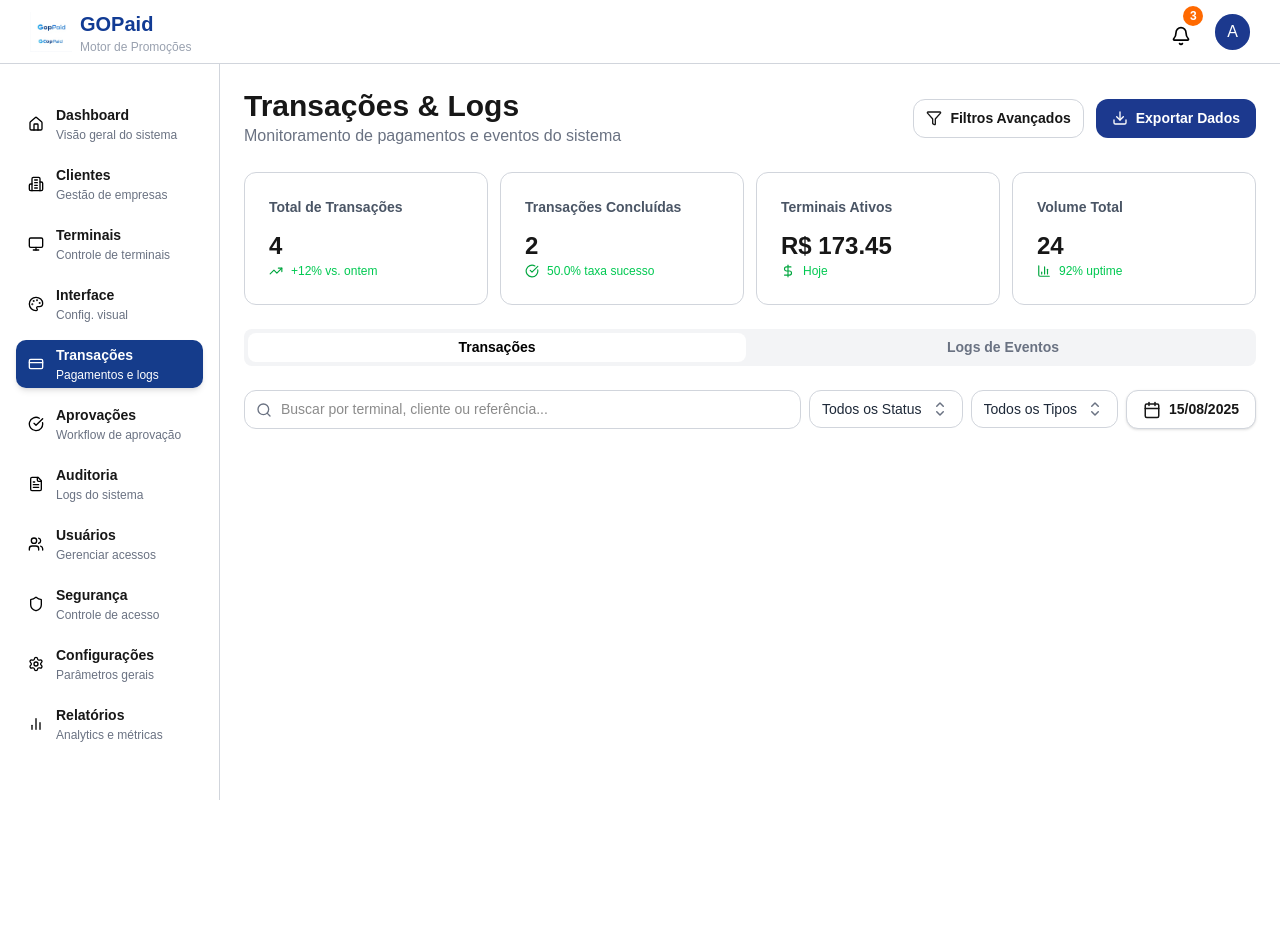
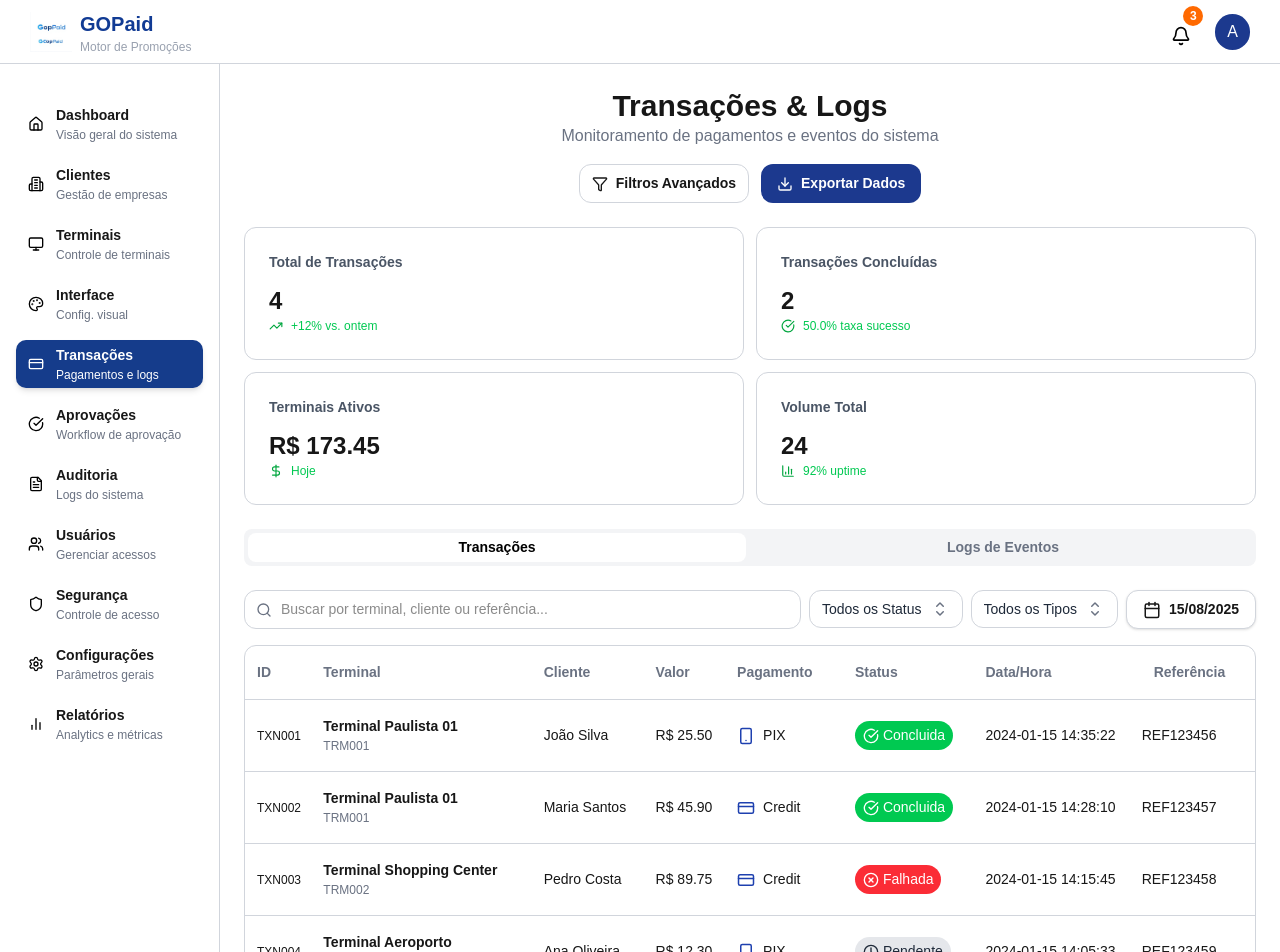
Before and after one commit to JohannPDaniel/Meu-projeto, a Next.js app: page /transacoes/transactions in a window 1280 px wide. Shown: the top 952 px of the page. Before the commit the page ends 800 px from the top, so only its background shows below. Built offline with nearby package versions, Linux system fonts and the light colour scheme.

Commit message:
fazendo a tabela da pagina de transações

```diff
--- a/src/app/transacoes/layout.tsx
+++ b/src/app/transacoes/layout.tsx
@@ -19,10 +19,10 @@ export default function Clientes({ children }: { children: React.ReactNode }) {
 	return (
 		<AppLayout>
 			{/* Cabeçalho fixo */}
-			<div className='flex items-center justify-between'>
+			<div className='flex xss:flex-col xss:gap-4 items-center justify-between'>
 				<div>
-					<h1 className='text-3xl font-bold'>Transações & Logs</h1>
-					<p className='text-md text-gray-500'>
+					<h1 className='text-3xl xss:text-center font-bold'>Transações & Logs</h1>
+					<p className='text-md xss:text-center text-gray-500'>
 						Monitoramento de pagamentos e eventos do sistema
 					</p>
 				</div>
@@ -38,7 +38,7 @@ export default function Clientes({ children }: { children: React.ReactNode }) {
 				</div>
 			</div>
 
-			<div className='grid grid-cols-4 gap-3'>
+			<div className='grid md:grid-cols-2 xl:grid-cols-4 gap-3'>
 				<DashViews
 					title='Total de Transações'
 					number='4'
--- a/src/app/transacoes/transactions/page.tsx
+++ b/src/app/transacoes/transactions/page.tsx
@@ -2,8 +2,9 @@
 
 import { Search } from 'lucide-react';
 import StatusSelect from '../../../components/select';
-import DatePickerPopover from '../../../components/transacoes/CalendarButton';
-import Calendar from "../../../components/transacoes/CalendarButton";
+import Calendar from '../../../components/transacoes/CalendarButton';
+import { TbodyTransactions } from '../../../components/transacoes/tBodyTransaction';
+import { titleTransaction } from '../../../components/transacoes/titleTransactions';
 
 const OPTIONS = [
 	{ label: 'Todos os Status', value: 'todosStatus' },
@@ -20,13 +21,14 @@ const OPTIONS2 = [
 
 export default function Transaction() {
 	return (
-		<div className='flex gap-2'>
+		<div>
+			<div className='flex xss:flex-col lg:flex-row gap-2'>
 				<form className='relative w-full flex-6'>
 					<Search className='w-4 h-4 absolute left-3 top-3 text-gray-500' />
 					<input
 						type='text'
 						placeholder='Buscar por terminal, cliente ou referência...'
-					className='w-full absolute border border-gray-300 py-2 pl-9 rounded-xl text-[14px] focus:outline-none focus:ring-2 focus:ring-blue-500'
+						className='w-full border border-gray-300 py-2 pl-9 rounded-xl xss:text-[12px] xs:text-[14px] focus:outline-none focus:ring-2 focus:ring-blue-500'
 					/>
 				</form>
 				<StatusSelect
@@ -45,5 +47,24 @@ export default function Transaction() {
 
 				<Calendar />
 			</div>
+
+			<div className='xss:hidden lg:block rounded-xl overflow-hidden border border-gray-300 mt-4'>
+				<table className='w-full'>
+					<thead>
+						<tr className='hover:bg-gray-100'>
+							{titleTransaction.map((tt, index) => (
+								<th
+									key={index}
+									className='py-4 px-3 text-left text-[14px] text-gray-500'>
+									{tt}
+								</th>
+							))}
+						</tr>
+					</thead>
+
+					<TbodyTransactions />
+				</table>
+			</div>
+		</div>
 	);
 }
--- a/src/components/transacoes/CalendarButton.tsx
+++ b/src/components/transacoes/CalendarButton.tsx
@@ -83,11 +83,11 @@ export default function CalendarButton() {
 		);
 
 	return (
-		<div className='relative inline-block'>
+		<div className='relative'>
 			{/* Botão */}
 			<button
 				onClick={() => setOpen((v) => !v)}
-				className='flex items-center gap-2 text-[14px] font-bold border border-gray-300 px-4 py-2 rounded-xl shadow-sm hover:bg-blue-100 hover:text-blue-900 bg-white cursor-pointer'>
+				className='flex xss:w-full items-center justify-center gap-2 text-[14px] font-bold border border-gray-300 px-4 py-2 rounded-xl shadow-sm hover:bg-blue-100 hover:text-blue-900 bg-white cursor-pointer'>
 				<CalendarIcon size={18} />
 				<span>
 					{selected
--- /dev/null
+++ b/src/components/transacoes/tBodyTransaction.tsx
@@ -0,0 +1,95 @@
+import {
+	CircleCheckBig,
+	Clock,
+	CreditCard,
+	Smartphone,
+	XCircle,
+} from 'lucide-react';
+import { contentTbodyTransaction } from './titleTransactions';
+
+export const TbodyTransactions = () => {
+	return (
+		<tbody>
+			{contentTbodyTransaction.map((ctt, index) => {
+				// Configurações de status
+				let statusColor = '';
+				let StatusIcon = null;
+
+				if (ctt.status === 'Concluida') {
+					statusColor = 'bg-green-500 text-white';
+					StatusIcon = CircleCheckBig;
+				} else if (ctt.status === 'Falhada') {
+					statusColor = 'bg-red-500 text-white';
+					StatusIcon = XCircle;
+				} else if (ctt.status === 'Pendente') {
+					statusColor = 'bg-gray-200 text-gray-800';
+					StatusIcon = Clock;
+				}
+
+				return (
+					<tr
+						key={index}
+						className='hover:bg-gray-100'>
+						<td className='py-4 pl-3 text-left border-t border-gray-300 text-[12px]'>
+							{ctt.id}
+						</td>
+
+						<td className='py-4 pl-3 text-left border-t border-gray-300 align-middle'>
+							<div className='flex flex-col'>
+								<span className='text-[14px] font-bold'>
+									{ctt.terminal.nome}
+								</span>
+								<span className='text-[12px] text-gray-500 font-light'>
+									{ctt.terminal.codigo}
+								</span>
+							</div>
+						</td>
+
+						<td className='py-4 pl-3 text-left border-t border-gray-300 text-[14px]'>
+							{ctt.cliente}
+						</td>
+
+						<td className='py-4 pl-3 text-left border-t border-gray-300 text-[14px]'>
+							{ctt.valor}
+						</td>
+
+						{/* Pagamento */}
+						<td className='py-4 pl-3 text-left border-t border-gray-300 text-[14px]'>
+							<div className='flex items-center gap-2'>
+								{ctt.pagamento === 'PIX' ? (
+									<Smartphone
+										size={18}
+										color='#1E40AF'
+									/>
+								) : ctt.pagamento === 'Credit' ? (
+									<CreditCard
+										size={18}
+										color='#1E40AF'
+									/>
+								) : null}
+								{ctt.pagamento}
+							</div>
+						</td>
+
+						{/* Status */}
+						<td className='py-4 pl-3 text-left border-t border-gray-300 text-[14px]'>
+							<div
+								className={`flex items-center gap-1 px-2 py-1 text-[14px] rounded-full w-fit ${statusColor}`}>
+								{StatusIcon && <StatusIcon size={16} />}
+								{ctt.status}
+							</div>
+						</td>
+
+						<td className='py-4 pl-3 text-left border-t border-gray-300 text-[14px]'>
+							{ctt.dataHora}
+						</td>
+
+						<td className='py-4  text-left border-t border-gray-300 text-[14px]'>
+							{ctt.referencia}
+						</td>
+					</tr>
+				);
+			})}
+		</tbody>
+	);
+};
--- /dev/null
+++ b/src/components/transacoes/titleTransactions.ts
@@ -0,0 +1,65 @@
+export const titleTransaction = [
+	'ID',
+	'Terminal',
+	'Cliente',
+	'Valor',
+	'Pagamento',
+	'Status',
+	'Data/Hora',
+	'Referência',
+];
+
+export const contentTbodyTransaction = [
+	{
+		id: 'TXN001',
+		terminal: {
+			nome: 'Terminal Paulista 01',
+			codigo: 'TRM001',
+		},
+		cliente: 'João Silva',
+		valor: 'R$ 25.50',
+		pagamento: 'PIX',
+		status: 'Concluida',
+		dataHora: '2024-01-15 14:35:22',
+		referencia: 'REF123456',
+	},
+	{
+		id: 'TXN002',
+		terminal: {
+			nome: 'Terminal Paulista 01',
+			codigo: 'TRM001',
+		},
+		cliente: 'Maria Santos',
+		valor: 'R$ 45.90',
+		pagamento: 'Credit',
+		status: 'Concluida',
+		dataHora: '2024-01-15 14:28:10',
+		referencia: 'REF123457',
+	},
+	{
+		id: 'TXN003',
+		terminal: {
+			nome: 'Terminal Shopping Center',
+			codigo: 'TRM002',
+		},
+		cliente: 'Pedro Costa',
+		valor: 'R$ 89.75',
+		pagamento: 'Credit',
+		status: 'Falhada',
+		dataHora: '2024-01-15 14:15:45',
+		referencia: 'REF123458',
+	},
+	{
+		id: 'TXN004',
+		terminal: {
+			nome: 'Terminal Aeroporto',
+			codigo: 'TRM003',
+		},
+		cliente: 'Ana Oliveira',
+		valor: 'R$ 12.30',
+		pagamento: 'PIX',
+		status: 'Pendente',
+		dataHora: '2024-01-15 14:05:33',
+		referencia: 'REF123459',
+	},
+];
```
Lines whose indentation alone changed are shown as unchanged.
